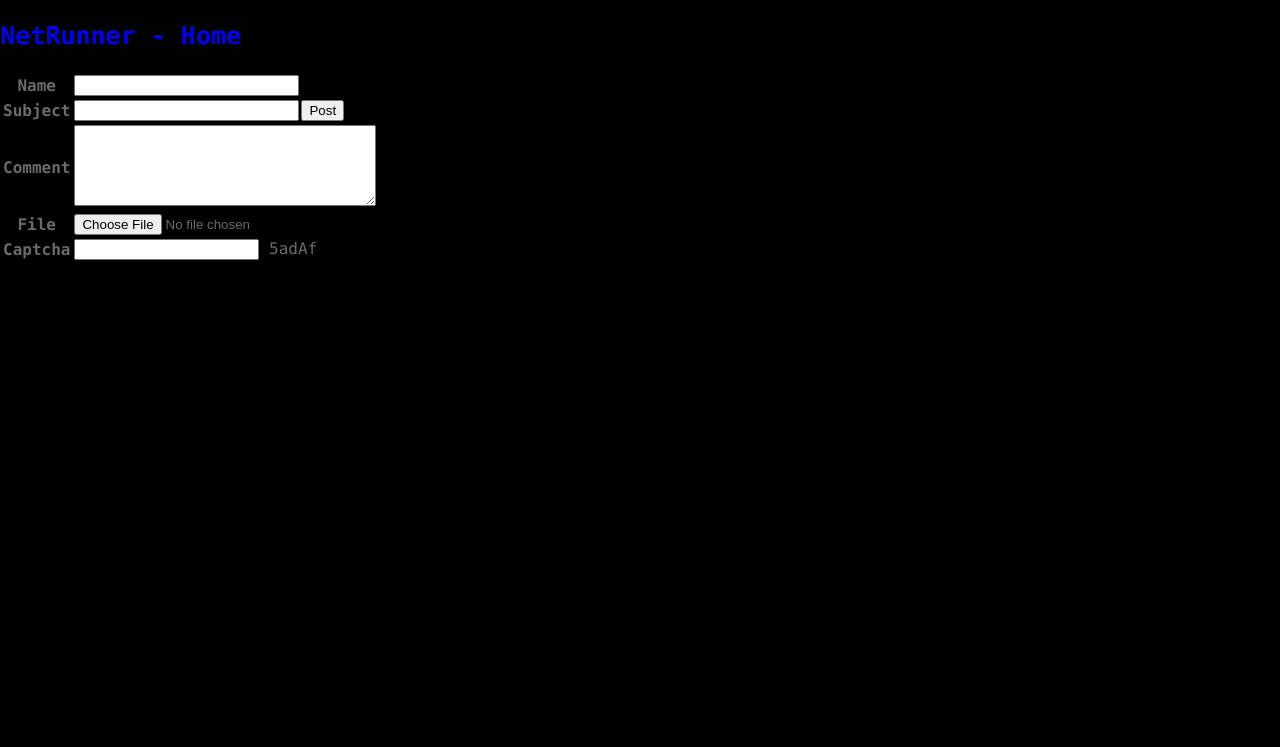
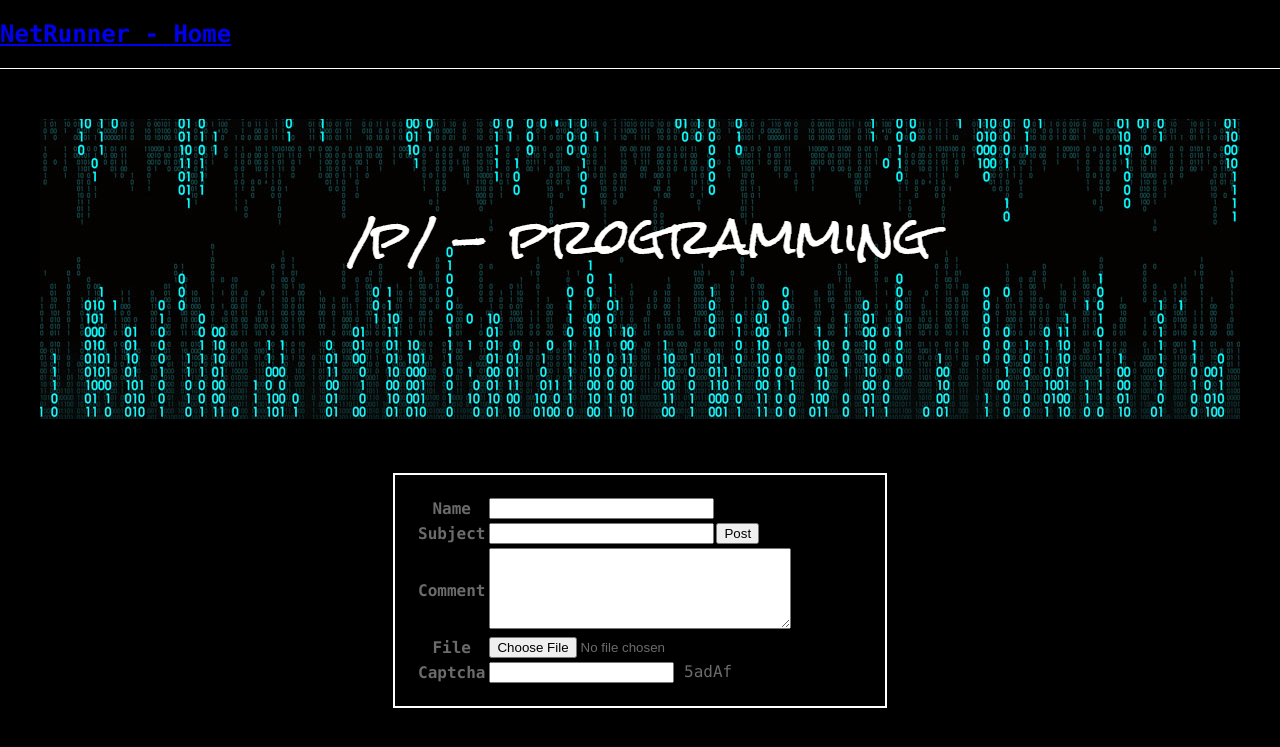
Before and after one commit to zrrrx/netrunner-forum-zrrx, a PHP site: page /src/prog.php in a window 1280 px wide. Shown: the top 747 px of the page. Run offline with PHP 8.4, Linux system fonts and the light colour scheme.

Commit message:
created the basic layout for thread creation on the programming board and created a new css file for the boards

```diff
--- /dev/null
+++ b/css/boardstyles.css
@@ -0,0 +1,39 @@
+body{
+    background-color: #000;
+    font-family: "Lucida Console";
+    margin: 0px;
+    color: #6b6b6b;
+}
+
+a:visited{
+    color: #6b6b6b;
+}
+
+a:hover{
+    color: #fff;
+}
+
+#threadcontainer{
+    width: 450px;
+    border: 2px solid #fff;
+    max-width: 568px;
+    height: auto;
+    margin: 0 auto;
+    position: relative;
+    padding: 20px;
+    margin-top: 10px;
+}
+
+.header-bar{
+    border: 1px solid #fff;
+    border-top: none;
+    border-left: none;
+    border-right: none;
+}
+
+.banner{
+    margin-top: 50px;
+    margin-bottom: 50px;
+    text-align: center;
+
+}
--- a/css/styles.css
+++ b/css/styles.css
@@ -62,11 +62,11 @@ a:hover{
     padding: 20px
 }
 
-.boardcontainer{
+#boardcontainer{
     width: fit-content;
 }
 
-.index {
+#index {
     margin: 20px;
     line-height: 1.5;
     columns: 2
@@ -77,7 +77,3 @@ a:hover{
     text-align: center;
     margin-top: 200px;
 }
-
-.title{
-    border: solid aqua;
-}
--- a/src/prog.php
+++ b/src/prog.php
@@ -16,15 +16,21 @@
     <meta charset="UTF-8">
     <meta http-equiv="X-UA-Compatible" content="IE=edge">
     <meta name="viewport" content="width=device-width, initial-scale=1.0">
-    <link rel="stylesheet" type="text/css" href="..\css\styles.css">
+    <link rel="stylesheet" type="text/css" href="..\css\boardstyles.css">
     <title>NetRunner - Forum</title>
 </head>
 <body>
 
 
-    <h1><a href="../index.php">NetRunner - Home</a></h1>
+    <div class="header-bar">
+        <h2><a href="../index.php">NetRunner - Home</a></h2>
+    </div>
 
-    <div>
+    <div class="banner">
+        <img src="..\assets\progbanner.jpeg">
+    </div>
+
+    <div id="threadcontainer">
         <form>
             <table>
                 <tbody>
```
Also changed, not shown: assets/progbanner.jpeg (added).
